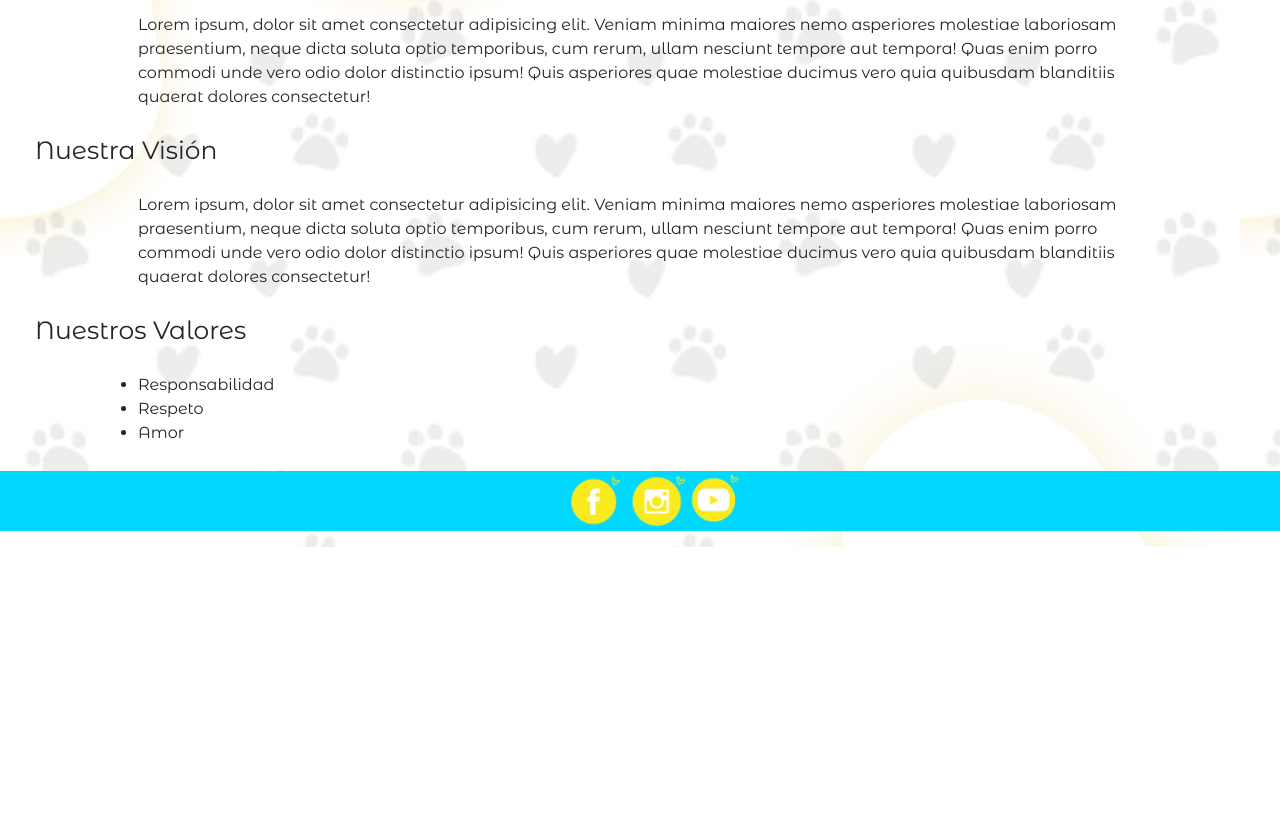
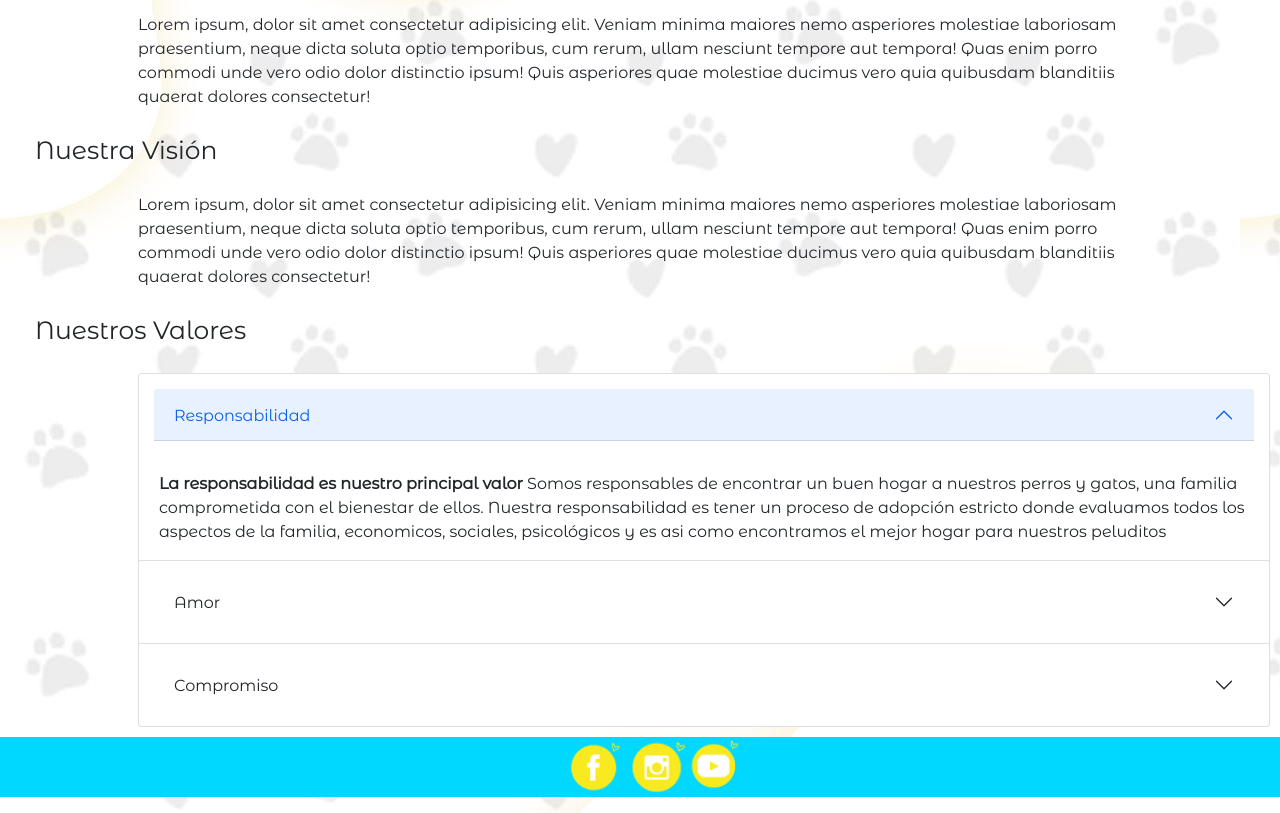
Before and after one commit to mariaalejandralopez/adoptame, a plain HTML site: page paginas/quienes-somos.html in a window 1280 px wide. Shown: the part 406-1219 px from the top of the page. Before the commit the page ends 953 px from the top, so only its background shows below. Drawn offline with nearby package versions, Linux system fonts and the light colour scheme.

Commit message:
Agregando acordion con bootstrap en quienes somos

```diff
--- a/paginas/quienes-somos.html
+++ b/paginas/quienes-somos.html
@@ -71,11 +71,44 @@
 		</section>
 		<section class="main__valores">
 			<h3 class="main_titulo">Nuestros Valores</h3>
-			<ul class="main_texto">
-				<li>Responsabilidad</li>
-				<li>Respeto</li>
-				<li>Amor</li>
-			</ul>
+			<div class="accordion" id="accordionExample">
+				<div class="accordion-item">
+				  <h2 class="accordion-header" id="headingOne">
+					<button class="accordion-button" type="button" data-bs-toggle="collapse" data-bs-target="#collapseOne" aria-expanded="true" aria-controls="collapseOne">
+					  Responsabilidad
+					</button>
+				  </h2>
+				  <div id="collapseOne" class="accordion-collapse collapse show" aria-labelledby="headingOne" data-bs-parent="#accordionExample">
+					<div class="accordion-body">
+					  <strong>La responsabilidad es nuestro principal valor</strong> Somos responsables de encontrar un buen hogar a nuestros perros y gatos, una familia comprometida con el bienestar de ellos. Nuestra responsabilidad es tener un proceso de adopción estricto donde evaluamos todos los aspectos de la familia, economicos, sociales, psicológicos y es asi como encontramos el mejor hogar para nuestros peluditos
+					</div>
+				  </div>
+				</div>
+				<div class="accordion-item">
+				  <h2 class="accordion-header" id="headingTwo">
+					<button class="accordion-button collapsed" type="button" data-bs-toggle="collapse" data-bs-target="#collapseTwo" aria-expanded="false" aria-controls="collapseTwo">
+					  Amor
+					</button>
+				  </h2>
+				  <div id="collapseTwo" class="accordion-collapse collapse" aria-labelledby="headingTwo" data-bs-parent="#accordionExample">
+					<div class="accordion-body">
+					  <strong>Mucho Amor para nuestros peluditos</strong> Algunos de nuestros perros y gatos llegan es muy malas condiciones y con amor es como logramos sacarlos adelante para que tengan una nueva vida llena de mucho amor en un maravilloso hogar.
+					</div>
+				  </div>
+				</div>
+				<div class="accordion-item">
+				  <h2 class="accordion-header" id="headingThree">
+					<button class="accordion-button collapsed" type="button" data-bs-toggle="collapse" data-bs-target="#collapseThree" aria-expanded="false" aria-controls="collapseThree">
+					  Compromiso
+					</button>
+				  </h2>
+				  <div id="collapseThree" class="accordion-collapse collapse" aria-labelledby="headingThree" data-bs-parent="#accordionExample">
+					<div class="accordion-body">
+					  <strong>Un compromiso para toda la vida</strong> Nuestro compromiso es siempre darles lo mejor que podemos a nuestros peluditos, estamos comprometidos con su bienestar y su recuperación. Ese mismo compromiso, es le que pedimos a las familias adoptantes ya que es un compromiso para toda la vida.
+					</div>
+				  </div>
+				</div>
+			</div>
 		</section>
 	</main>
 
--- a/style.css
+++ b/style.css
@@ -99,6 +99,11 @@ body{
     font-size: 16px;
     font-style: normal;
     width: 80%;
+    margin-left: 10%;
+    padding: 10px;
+}
+
+.accordion{
     margin-left: 10%;
     padding: 10px;
 }
```
